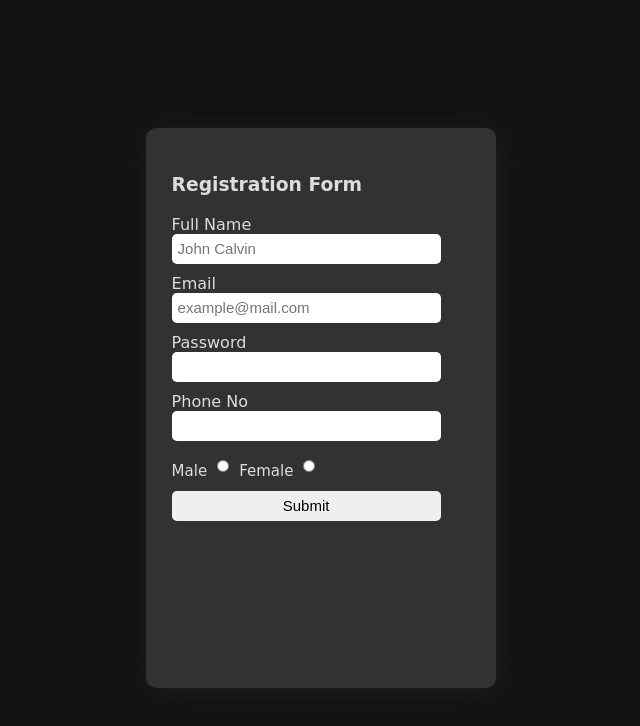
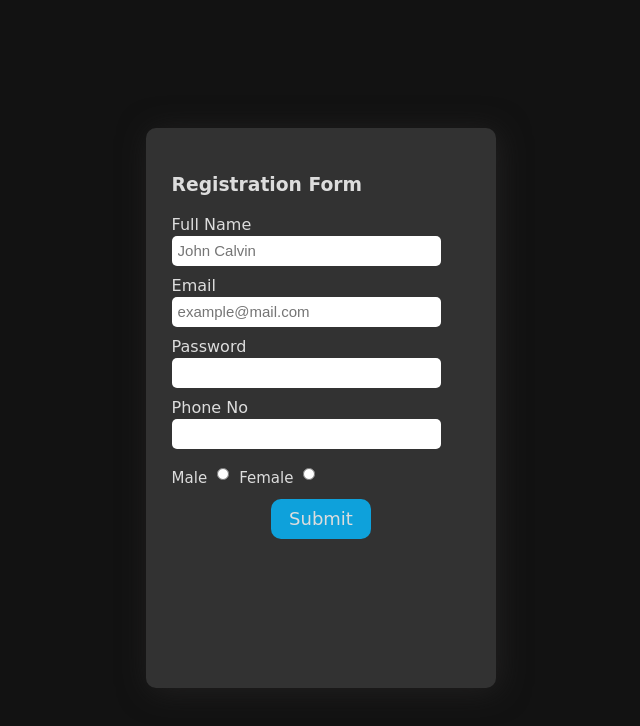
Before and after one commit to kzamani44/Task1-sideHustleIT, a plain HTML site: page index.html in a window 1280 px wide. Shown: the whole page, without its empty margins (319-959 px from the left). Drawn offline with Linux system fonts and the light colour scheme.

```diff
--- a/css/style.css
+++ b/css/style.css
@@ -25,7 +25,9 @@
 h3{
     margin:20px 0;
 }
-
+label{
+    margin-bottom: 2px;
+}
 input{
     width:90%;
     height: 30px;
@@ -49,3 +51,15 @@
     align-items: center;
 
 }
+#btn{
+    height: 40px;
+    width:100px;
+    margin: 0 auto;
+    font-size: 18px;
+    font-weight: 500;
+    font-family: cursive;
+    border: none;
+    background-color: rgb(14, 161, 219);
+    color:#DDD;
+    border-radius: 10px;
+}
```
